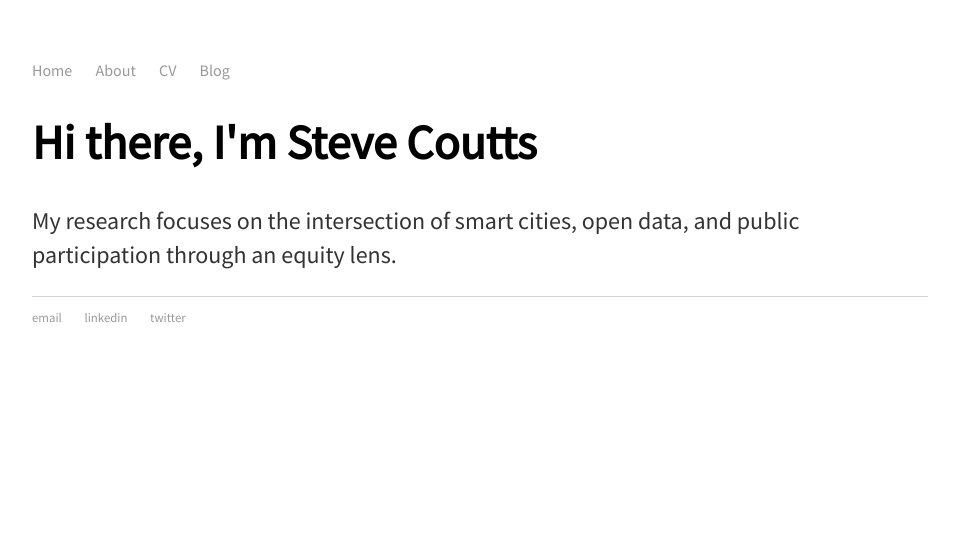
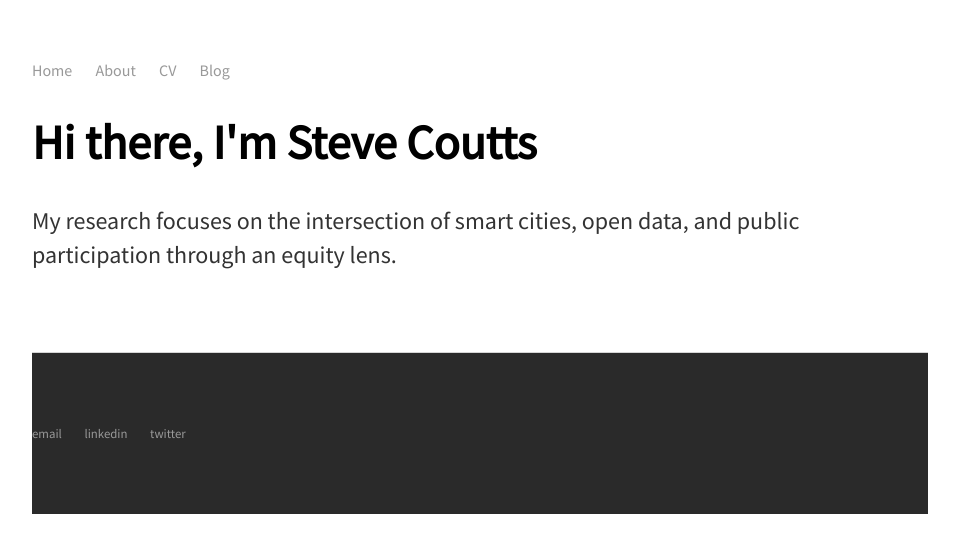
Before and after one commit to stevecoutts/stevecoutts.github.io, a Jekyll site: the page index.html, which Jekyll copies as it is, in a window 1280 px wide. Shown: the top 553 px of the page, without its empty margins (160-1119 px from the left). Built offline with Jekyll 4.4.1, drawn with Linux system fonts in a browser that asks for light colours.

Commit message:
Update main.css

```diff
--- a/css/main.css
+++ b/css/main.css
@@ -32,6 +32,13 @@ p {
 footer {
     border-top: 1px solid #d5d5d5;
     font-size: .8em;
+	background: #2A2A2A;
+	padding: 60px 0;
+	margin-top: 80px;
+	color: #C0C0C0;
+}
+#footer a { color: #ddd; }
+#footer a:hover { color: #fff; }
 }
 
 ul.posts {
@@ -42,3 +49,17 @@ ul.posts {
 ul.posts li {
     list-style: none;
 }
+/
+	margin-left: 10px;
+	margin-right: 10px;
+	font-size: 1em;
+}
+
+
+#header bolder a:hover,
+#header bolder a { text-decoration: none; }
+
+#header .name {
+	font-style:italic;
+	font-weight:400;
+}
```
